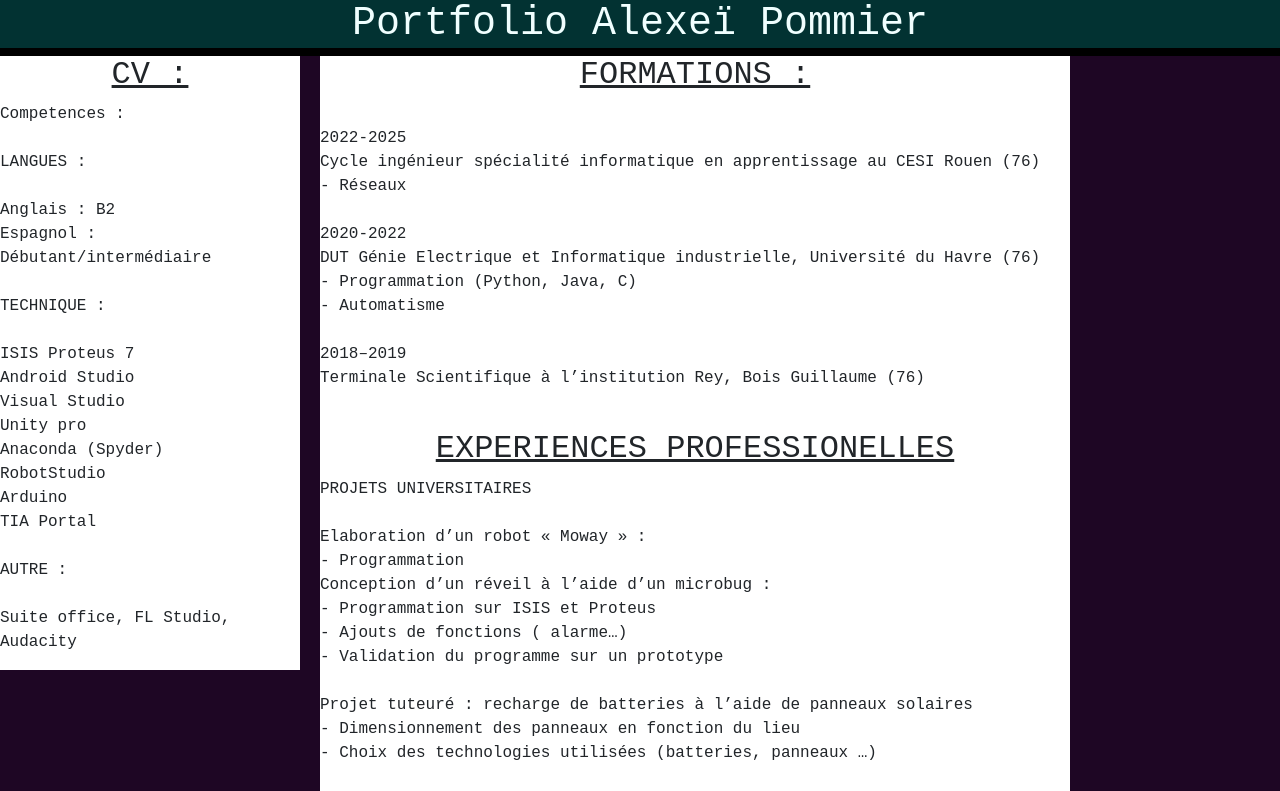
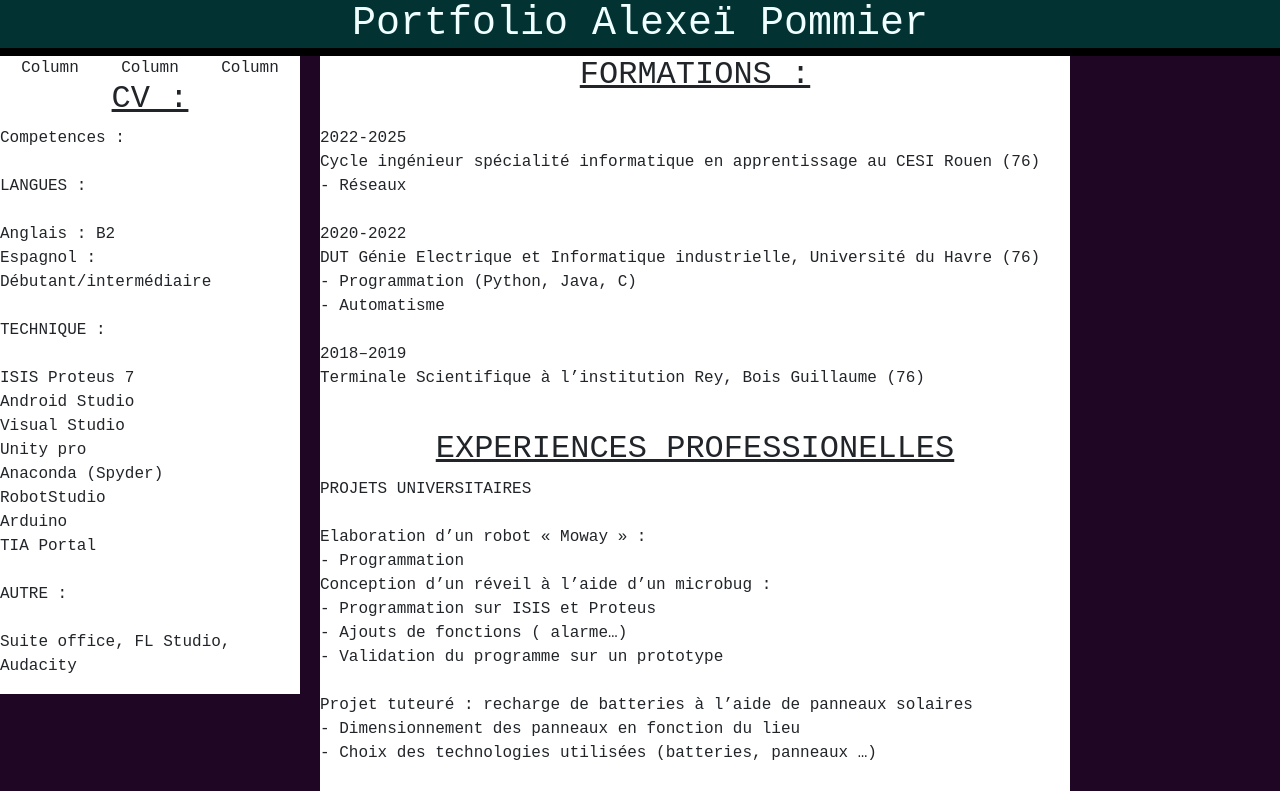
Before and after one commit to Alexeipomm/Alexeipomm.github.io, a plain HTML site: page index.html in a window 1280 px wide. Shown: the top 791 px of the page. Drawn offline with nearby package versions, Linux system fonts and the light colour scheme.

Commit message:
Update index.html

```diff
--- a/index.html
+++ b/index.html
@@ -19,6 +19,20 @@
     </div>
 <section id="tabinfo">
     <div id="Left">
+
+        <div class="container text-center">
+            <div class="row">
+              <div class="col">
+                Column
+              </div>
+              <div class="col">
+                Column
+              </div>
+              <div class="col">
+                Column
+              </div>
+            </div>
+          </div>
 
         <div id="CV">
            <h2 id="CVtitre">CV :</h2>
```
